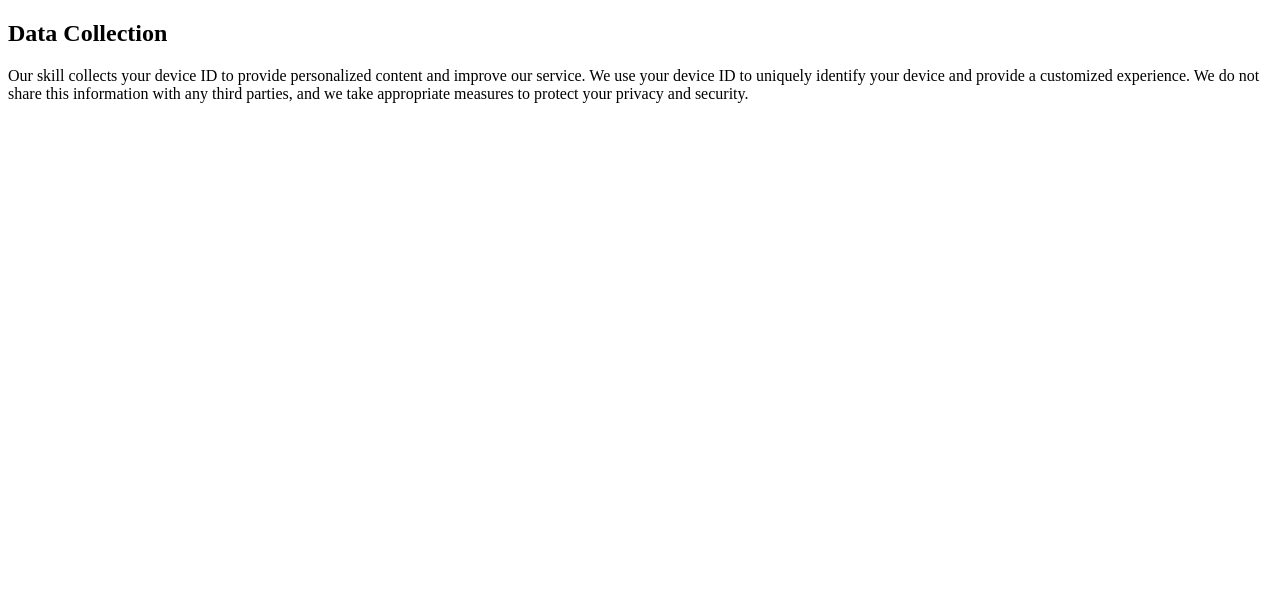
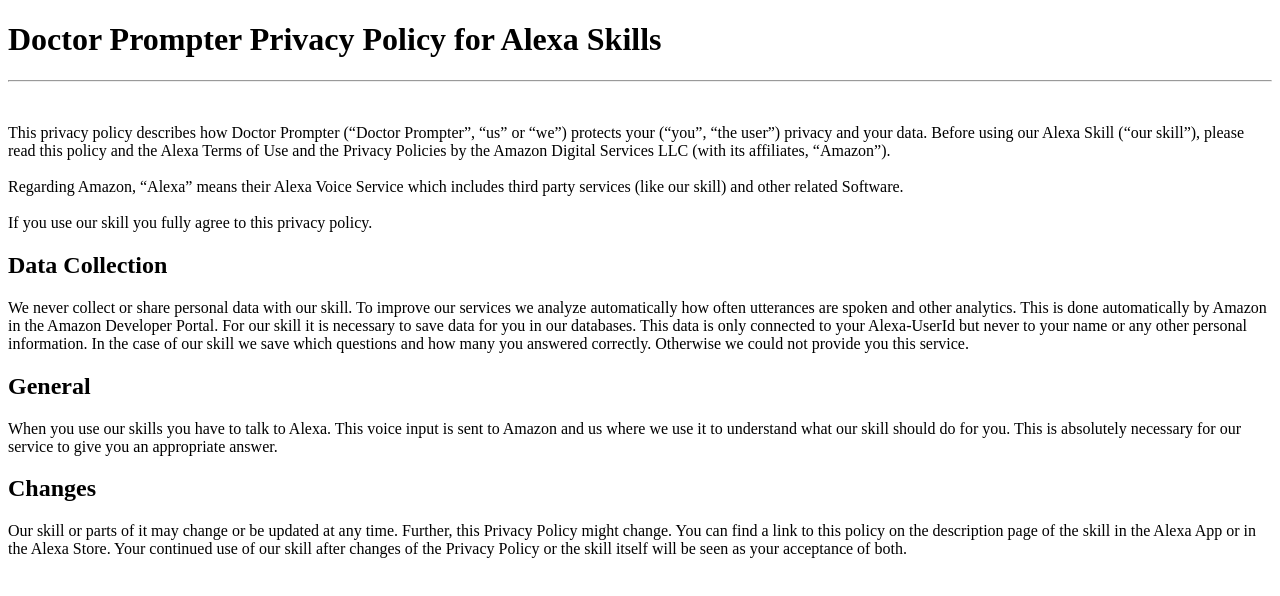
Before and after one commit to Doctor-Prompter/doctor-prompter.github.io, a plain HTML site: page index.html in a window 1280 px wide. Drawn offline with Linux system fonts and the light colour scheme.

Commit message:
added info to index file

```diff
--- a/index.html
+++ b/index.html
@@ -9,10 +9,48 @@
 </head>
 
 <body>
+
+    <h1>Doctor Prompter Privacy Policy for Alexa Skills</h1>
+    <hr><br>
+
+    <p>
+        This privacy policy describes how Doctor Prompter (“Doctor Prompter”, “us” or “we”) protects your (“you”,
+        “the user”) privacy and your data. Before using our Alexa Skill (“our skill”), please read this policy and the
+        Alexa Terms of Use and the Privacy Policies by the Amazon
+        Digital Services LLC (with its affiliates, “Amazon”).
+        <br><br>
+        Regarding Amazon, “Alexa” means their Alexa Voice Service which includes third party services (like our skill)
+        and other related Software.
+        <br><br>
+        If you use our skill you fully agree to this privacy policy.
+    </p>
+
     <h2>Data Collection</h2>
-    <p>Our skill collects your device ID to provide personalized content and improve our service. We use your device ID
-        to uniquely identify your device and provide a customized experience. We do not share this information with any
-        third parties, and we take appropriate measures to protect your privacy and security.
+    <p>
+        We never collect or share personal data with our skill.
+
+        To improve our services we analyze automatically how often utterances are spoken and other analytics. This is
+        done automatically by Amazon in the Amazon Developer Portal.
+
+        For our skill it is necessary to save data for you in our databases. This data is only connected to
+        your Alexa-UserId but never to your name or any other personal information. In the case of our skill we save
+        which questions and how many you answered correctly. Otherwise we could not provide you this service.
+
+    </p>
+
+    <h2>General</h2>
+    <p>
+        When you use our skills you have to talk to Alexa. This voice input is sent to Amazon and us where we use it to
+        understand what our skill should do for you. This is absolutely necessary for our service to give you an
+        appropriate answer.
+    </p>
+
+    <h2>Changes</h2>
+    <p>
+        Our skill or parts of it may change or be updated at any time. Further, this Privacy Policy might change. You
+        can find a link to this policy on the description page of the skill in the Alexa App or in the Alexa Store. Your
+        continued use of our skill after changes of the Privacy Policy or the skill itself will be seen as your
+        acceptance of both.
     </p>
 </body>
 
```
